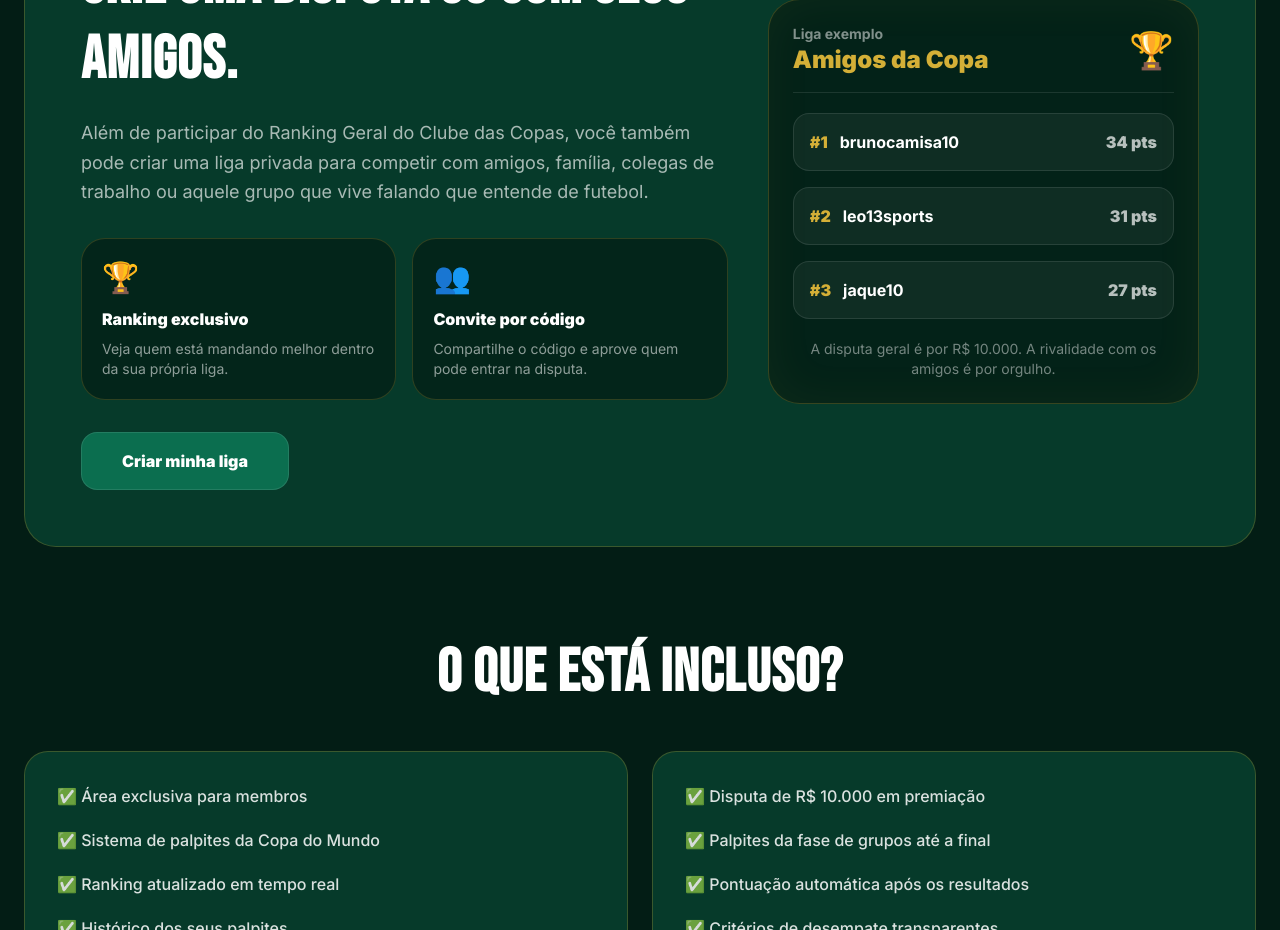
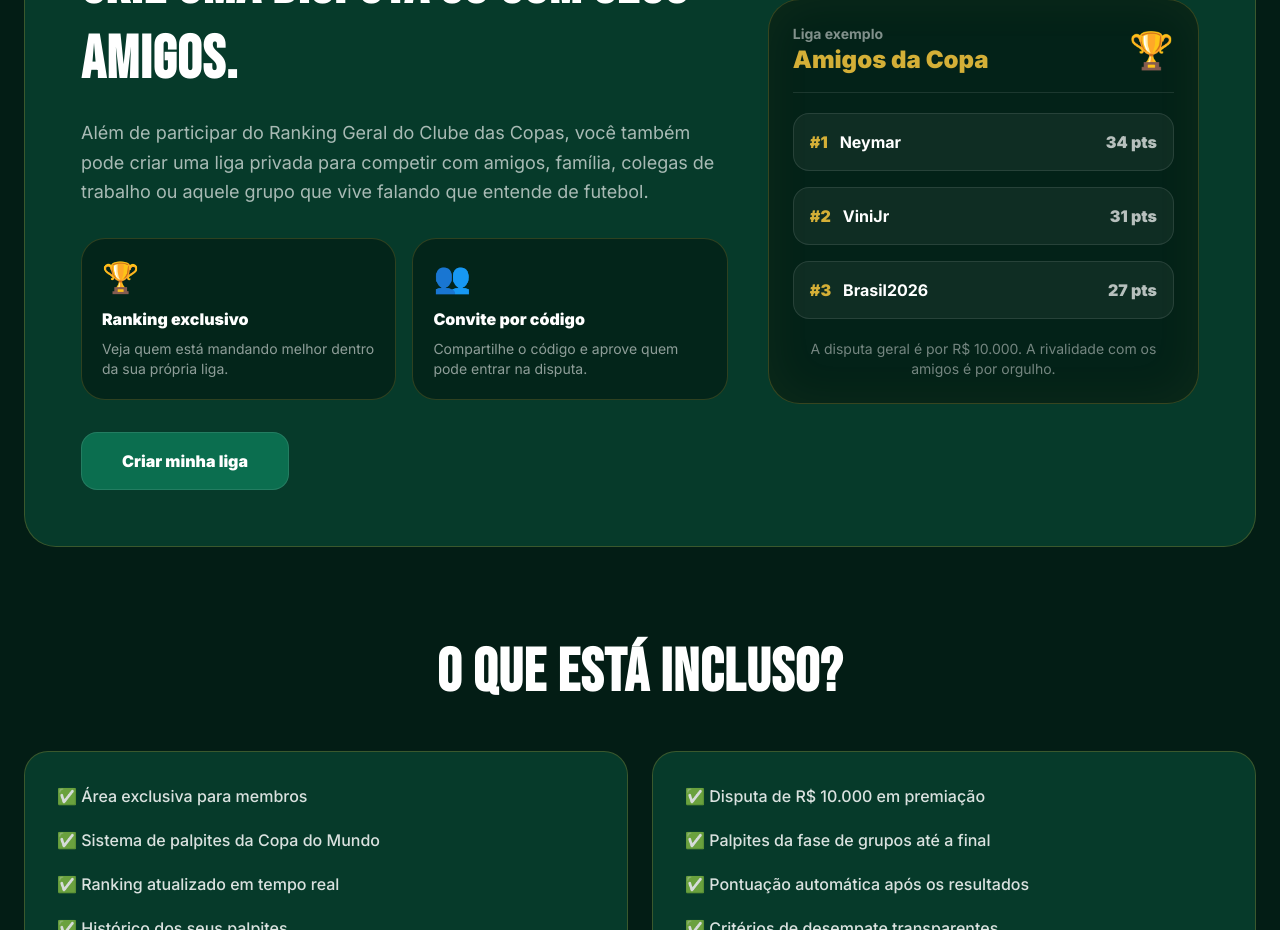
Before and after one commit to Passaportedasorte/clube-das-copas, a Next.js app: page / in a window 1280 px wide. Shown: the part 2320-3250 px from the top of the page. Built offline with nearby package versions, Linux system fonts and the light colour scheme; no server answers.

Commit message:
feat: destacar ligas privadas na home

```diff
--- a/app/page.tsx
+++ b/app/page.tsx
@@ -232,9 +232,9 @@ export default function Home() {
 
       <div className="mt-5 space-y-4">
         {[
-          ["#1", "brunocamisa10", "34 pts"],
-          ["#2", "leo13sports", "31 pts"],
-          ["#3", "jaque10", "27 pts"],
+          ["#1", "Neymar", "34 pts"],
+          ["#2", "ViniJr", "31 pts"],
+          ["#3", "Brasil2026", "27 pts"],
         ].map((item) => (
           <div
             key={item[0]}
```
